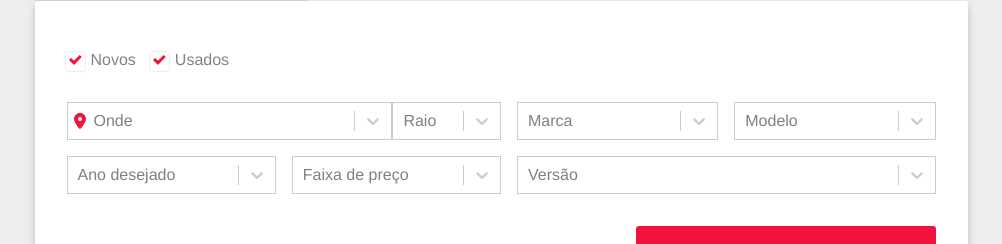
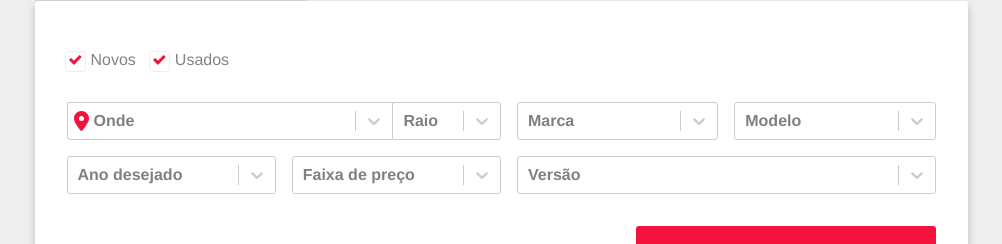
Before and after one commit to wesley-santana/webmotors-web, a React (Create React App) app: page / in a window 1280 px wide. Shown: the part 197-441 px from the top of the page, without its empty margins (139-1141 px from the left). Built offline with nearby package versions, Linux system fonts and the light colour scheme; no server answers.

Commit message:
fix(Select): fix content icon

```diff
--- a/src/components/Select/index.jsx
+++ b/src/components/Select/index.jsx
@@ -1,15 +1,17 @@
 import React from 'react';
 import RSelect from './styled';
 
-function Select({ className, options, iconVisible, ...props }) {
+function Select({ className, options, borderRadius, message, ...props }) {
 	return (
 		<RSelect
 			{...props}
 			options={options}
-			noOptionsMessage={() => 'Local não encontrado!'}
+			noOptionsMessage={() =>
+				message ? `Ops, não encontramos ${message}` : ''
+			}
 			theme={(theme) => ({
 				...theme,
-				borderRadius: 0,
+				borderRadius: borderRadius || 3,
 				colors: {
 					...theme.colors,
 					primary25: '#ffffff',
--- a/src/components/Select/styled.js
+++ b/src/components/Select/styled.js
@@ -5,6 +5,8 @@ const RSelect = styled(Select)`
 	flex: ${(props) => props.width};
 	margin-left: ${(props) => props.mLeft};
 	display: block;
+	color: #494441;
+	font-weight: bold;
 	@media (max-width: 768px) {
 		margin-left: 0;
 		margin-bottom: 16px;
--- a/src/components/SelectIcon/index.jsx
+++ b/src/components/SelectIcon/index.jsx
@@ -18,11 +18,22 @@ function ValueContainer({ children, ...props }) {
 	);
 }
 
-function SelectIcon({ className, options, iconVisible, ...props }) {
+function SelectIcon({
+	className,
+	options,
+	borderRadius,
+	iconVisible,
+	...props
+}) {
 	const styles = {
 		valueContainer: (base) => ({
 			...base,
 			paddingLeft: 24,
+		}),
+		control: (base) => ({
+			...base,
+			borderRight: 0,
+			boxShadow: 'none',
 		}),
 	};
 
@@ -32,10 +43,10 @@ function SelectIcon({ className, options, iconVisible, ...props }) {
 			components={{ ValueContainer }}
 			styles={styles}
 			options={options}
-			noOptionsMessage={() => 'Local não encontrado!'}
+			noOptionsMessage={() => `Ops, não encontramos`}
 			theme={(theme) => ({
 				...theme,
-				borderRadius: 0,
+				borderRadius: borderRadius || 0,
 				colors: {
 					...theme.colors,
 					primary25: '#ffffff',
--- a/src/components/SelectIcon/styled.js
+++ b/src/components/SelectIcon/styled.js
@@ -6,6 +6,8 @@ const RSelectIcon = styled(Select)`
 	flex: ${(props) => props.width};
 	margin-left: ${(props) => props.mLeft};
 	display: block;
+	color: #494441;
+	font-weight: bold;
 	@media (max-width: 768px) {
 		margin-left: 0;
 		margin-bottom: 16px;
@@ -14,6 +16,7 @@ const RSelectIcon = styled(Select)`
 
 const Icon = styled(FontAwesomeIcon)`
 	color: #f3123c;
+	font-size: 20px;
 `;
 
 export { Icon, RSelectIcon };
--- a/src/components/Tab/index.jsx
+++ b/src/components/Tab/index.jsx
@@ -138,13 +138,19 @@ function Tab() {
 						<S.Row>
 							<SelectIcon
 								placeholder="Onde"
+								borderRadius="3px 0px 0px 4px"
 								width="3"
 								iconVisible
 								options={locationsOptions}
 								value={selectdLocation}
 								onChange={handleChangeLocations}
 							/>
-							<Select placeholder="Raio" width="1" options={radiusOptions} />
+							<Select
+								placeholder="Raio"
+								borderRadius="0px 3px 3px 0px"
+								width="1"
+								options={radiusOptions}
+							/>
 						</S.Row>
 						<S.Row>
 							<Select
@@ -165,6 +171,7 @@ function Tab() {
 							<Select
 								placeholder="Marca"
 								width="1"
+								message="nenhuma marca"
 								mLeft="16px"
 								value={selectedMake}
 								onChange={handleChangeMakes}
@@ -173,6 +180,7 @@ function Tab() {
 							<Select
 								placeholder="Modelo"
 								value={selectedModel}
+								message="nenhum modelo"
 								onChange={handleChangeModels}
 								options={parseMake(modelsOptions)}
 								width="1"
@@ -182,6 +190,7 @@ function Tab() {
 						<S.Row>
 							<Select
 								placeholder="Versão"
+								message="nenhuma versão"
 								options={parseMake(versionsOptions)}
 								value={selectedVersion}
 								onChange={handleChangeVersions}
```
